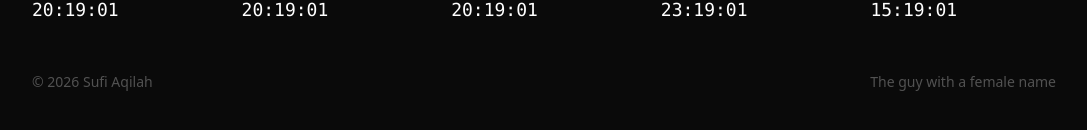
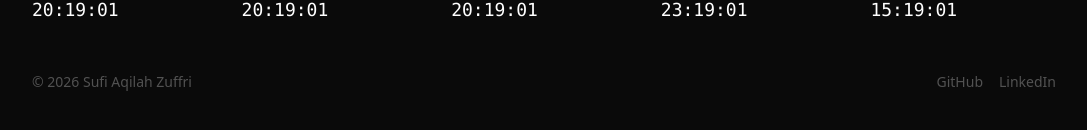
Before and after one commit to Sufiaqilah/my-portfolio, a Next.js app: page / in a window 1280 px wide. Shown: the part 3039-3169 px from the top of the page, without its empty margins (96-1183 px from the left). Built offline with nearby package versions, Linux system fonts and the light colour scheme.

Commit message:
added linkedin github to footer

```diff
--- a/app/components/Footer.tsx
+++ b/app/components/Footer.tsx
@@ -38,8 +38,11 @@ export default function Footer() {
           ))}
         </div>
         <div className="flex items-center justify-between text-neutral-600 text-sm">
-          <span>© 2026 Sufi Aqilah</span>
-          <span>The guy with a female name</span>
+            <span>© 2026 Sufi Aqilah Zuffri</span>
+            <div className="flex gap-4">
+                <a href="https://github.com/Sufiaqilah" target="_blank" className="hover:text-neutral-300 transition-colors">GitHub</a>
+                <a href="https://www.linkedin.com/in/sufi-aqilah/" target="_blank" className="hover:text-neutral-300 transition-colors">LinkedIn</a>
+            </div>
         </div>
       </div>
     </footer>
```
